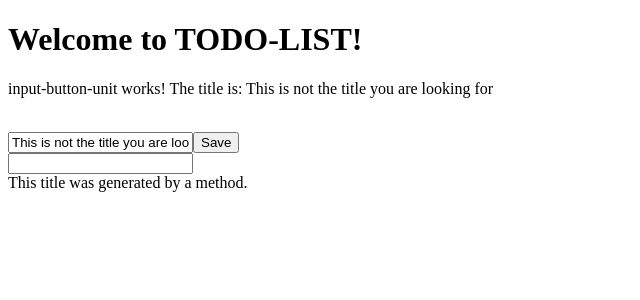
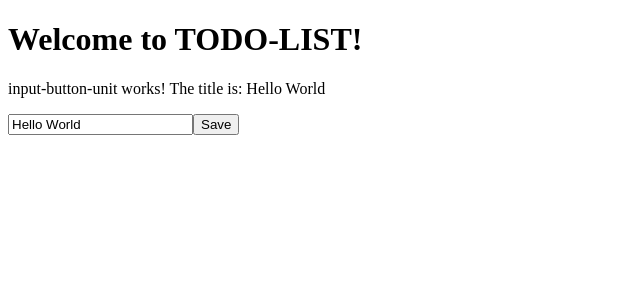
Before and after one commit to shreyas710/angular-todo-list, an Angular app: page / in a window 1280 px wide. Shown: the top 300 px of the page, without its empty margins (0-640 px from the left). Built offline with nearby package versions, Linux system fonts and the light colour scheme.

Commit message:
event binding

```diff
--- a/src/app/input-button-unit/input-button-unit.component.html
+++ b/src/app/input-button-unit/input-button-unit.component.html
@@ -2,13 +2,6 @@
   input-button-unit works!
   The title is: {{ title }}
 </p>
-<br>
 
-<input [value]="title">
-<button>Save</button>
-<br>
-
-<input id="my-input">
-<br>
-
-{{ generateTitle() }}
+<input [value]="title" (keyup.enter)="changeTitle($event)">
+<button (click)="changeTitle($event)">Save</button>
--- a/src/app/input-button-unit/input-button-unit.component.ts
+++ b/src/app/input-button-unit/input-button-unit.component.ts
@@ -7,25 +7,14 @@ import { Component, OnInit } from '@angular/core';
 })
 export class InputButtonUnitComponent implements OnInit {
   title = "Hello World";
-  constructor() {
-    console.log('in constructor');
-    this.changeTitle('My First Angular App');
-    console.log(this.title);
+  constructor() { }
+
+  ngOnInit(): void {
   }
 
-  ngOnInit(): void {
-    setTimeout(() => {
-      this.title = 'This is not the title you are looking for';
-    }, 3000);
-  }
-
-  changeTitle(newTitle: string) {
-    console.log(newTitle);
-    this.title = newTitle;
-  }
-
-  generateTitle(): string {
-    return 'This title was generated by a method.';
+  changeTitle(event: any): void {
+    console.log(event);
+    this.title = event.target.value;
   }
 
 }
```
